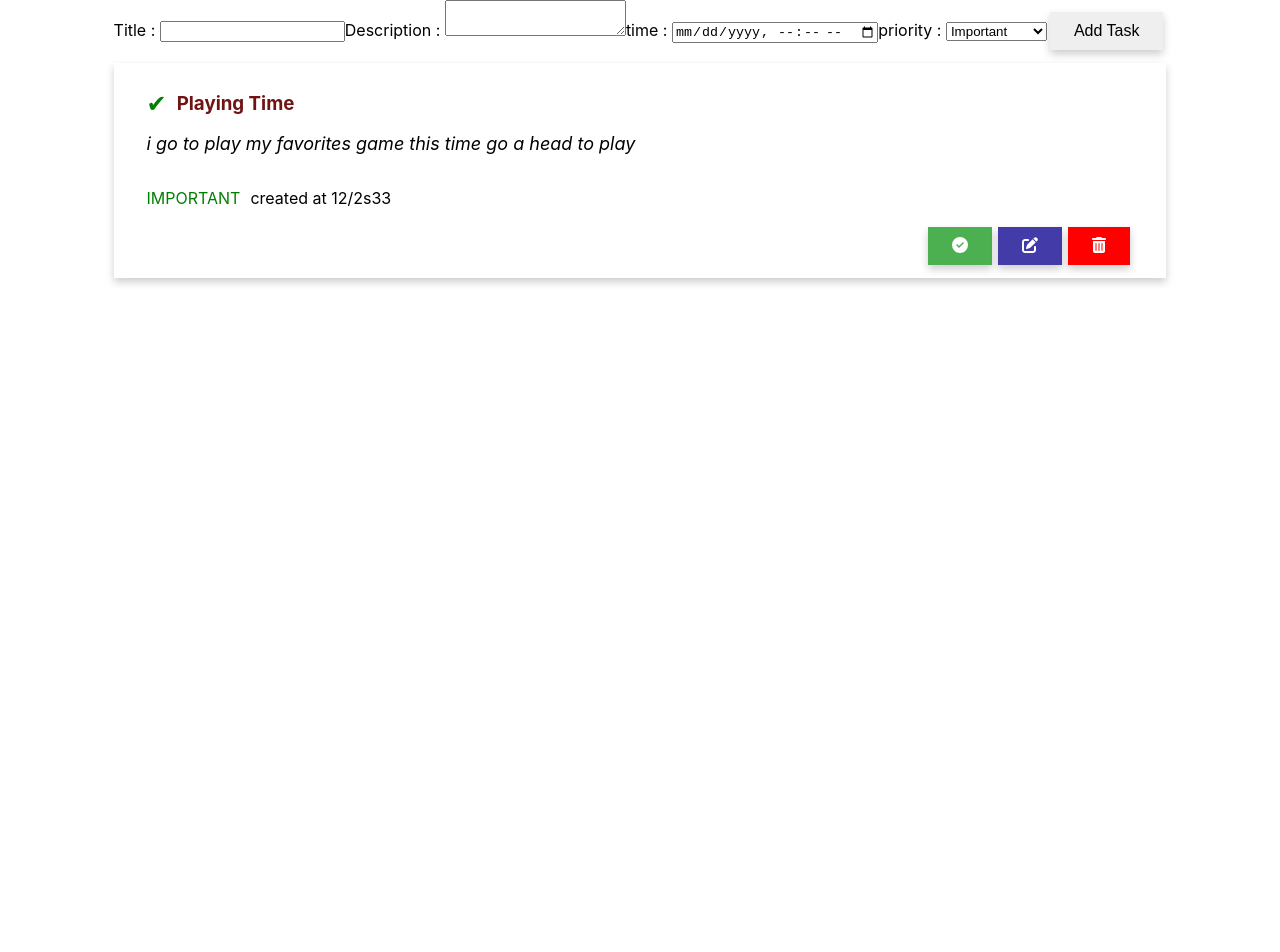
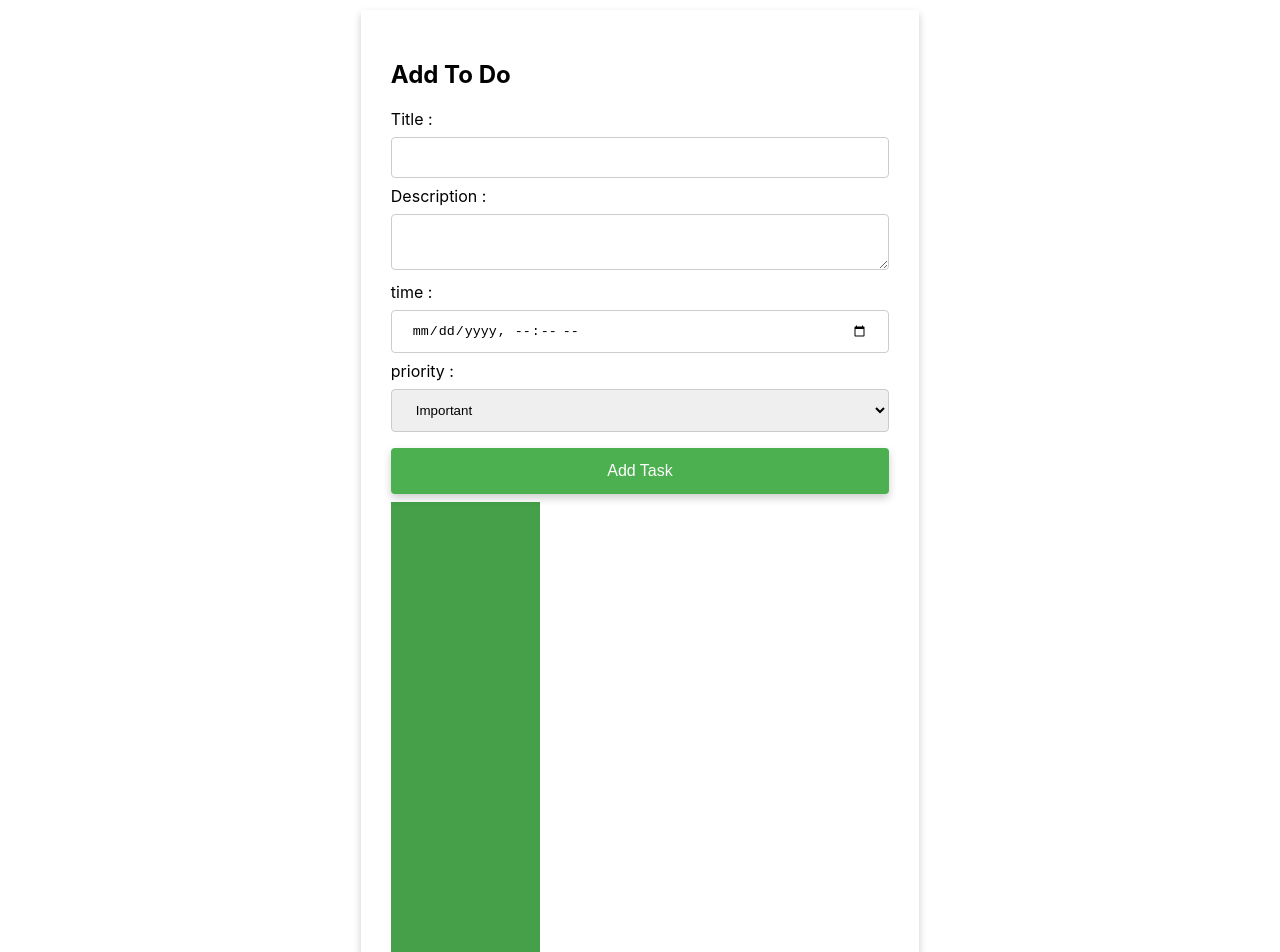
Before and after one commit to GSG-G11/Task-manager-A, a React (Create React App) app: page / in a window 1280 px wide. Shown: the top 952 px of the page. Before the commit the page ends 800 px from the top, so only its background shows below. Built offline with nearby package versions, Linux system fonts and the light colour scheme.

Commit message:
style form component

```diff
--- a/src/App.css
+++ b/src/App.css
@@ -6,6 +6,43 @@ body{
   padding: 0;
   width: 100%;
 }
+.form-container{
+  box-shadow: 0 4px 8px 0 rgba(0, 0, 0, 0.2);
+  transition: 0.3s;
+  width: 40%;
+  padding: 30px;
+  margin: 10px auto;
+}
+.time-card{
+  width: 30%;
+  height: 600px;
+  background-color: #45a049;
+}
+input ,select, textarea {
+  width: 100%;
+  padding: 12px 20px;
+  margin: 8px 0;
+  display: inline-block;
+  border: 1px solid #ccc;
+  border-radius: 4px;
+  box-sizing: border-box;
+}
+
+button[type=submit] {
+  width: 100%;
+  background-color: #4CAF50;
+  color: white;
+  padding: 14px 20px;
+  margin: 8px 0;
+  border: none;
+  border-radius: 4px;
+  cursor: pointer;
+}
+
+button[type=submit]:hover {
+  background-color: #45a049;
+}
+
 .container{
   display: flex;
   flex-direction: column;
--- a/src/App.js
+++ b/src/App.js
@@ -52,9 +52,14 @@ class App extends React.Component {
     // const { title, description, time } = this.state;
     return (
       <div className="App">
-        <form onSubmit={this.addTaskToArray}>
-          <AddTasksForm />
-        </form>
+        <div></div>
+        <div className="form-container">
+          <form onSubmit={this.addTaskToArray}>
+            <AddTasksForm />
+          </form>
+          <div className="time-card"></div>
+        </div>
+
         <TaskList
           data={this.state.tasks}
           allActions={{
--- a/src/components/AddTaskForm.jsx
+++ b/src/components/AddTaskForm.jsx
@@ -8,6 +8,7 @@ const AddTasksForm = ({
 }) => {
   return (
     <>
+      <h2> Add To Do </h2>
       <label>Title : </label>
       <input
         value={title}
```
